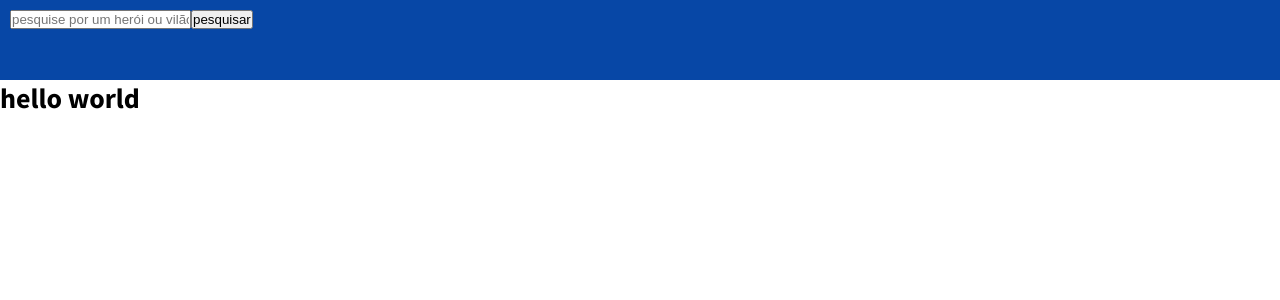
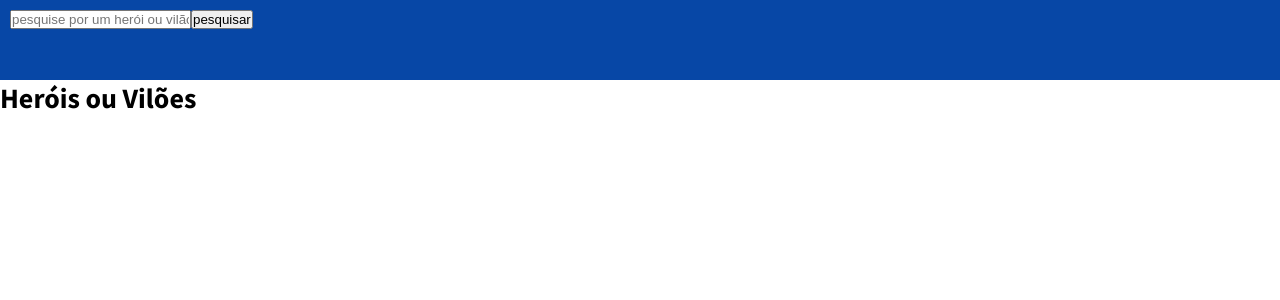
Before and after one commit to ocleyson/hero-app-client, a React (Create React App) app: page / in a window 1280 px wide. Shown: the top 300 px of the page. Built offline with nearby package versions, Linux system fonts and the light colour scheme.

Commit message:
add home page

```diff
--- /dev/null
+++ b/src/components/HeroList/index.tsx
@@ -0,0 +1,21 @@
+import { HeroContext } from '../../contexts/HeroContext'
+
+function HeroList() {
+    return (
+        <HeroContext.Consumer>
+            {context => (
+                <ul>
+                    {context.heroes.map((hero) => (
+                        <li key={hero.id}>
+                            <img src={hero.imageUrl} alt={hero.name} />
+
+                            <h2>{hero.name}</h2>
+                        </li>
+                    ))}
+                </ul>
+            )}
+        </HeroContext.Consumer>
+    );
+}
+
+export default HeroList;
--- a/src/index.tsx
+++ b/src/index.tsx
@@ -1,11 +1,12 @@
 import React from 'react';
 import ReactDOM from 'react-dom';
 import App from './components/App';
+import Home from './pages/Home';
 
 ReactDOM.render(
     <React.StrictMode>
         <App>
-            <h1>hello world</h1>
+            <Home />
         </App>
     </React.StrictMode>,
     document.getElementById('root')
--- /dev/null
+++ b/src/pages/Home/index.tsx
@@ -0,0 +1,13 @@
+import HeroList from "../../components/HeroList";
+
+function Home() {
+    return (
+        <div>
+            <h1>Heróis ou Vilões</h1>
+
+            <HeroList />
+        </div>
+    );
+}
+
+export default Home;
```
